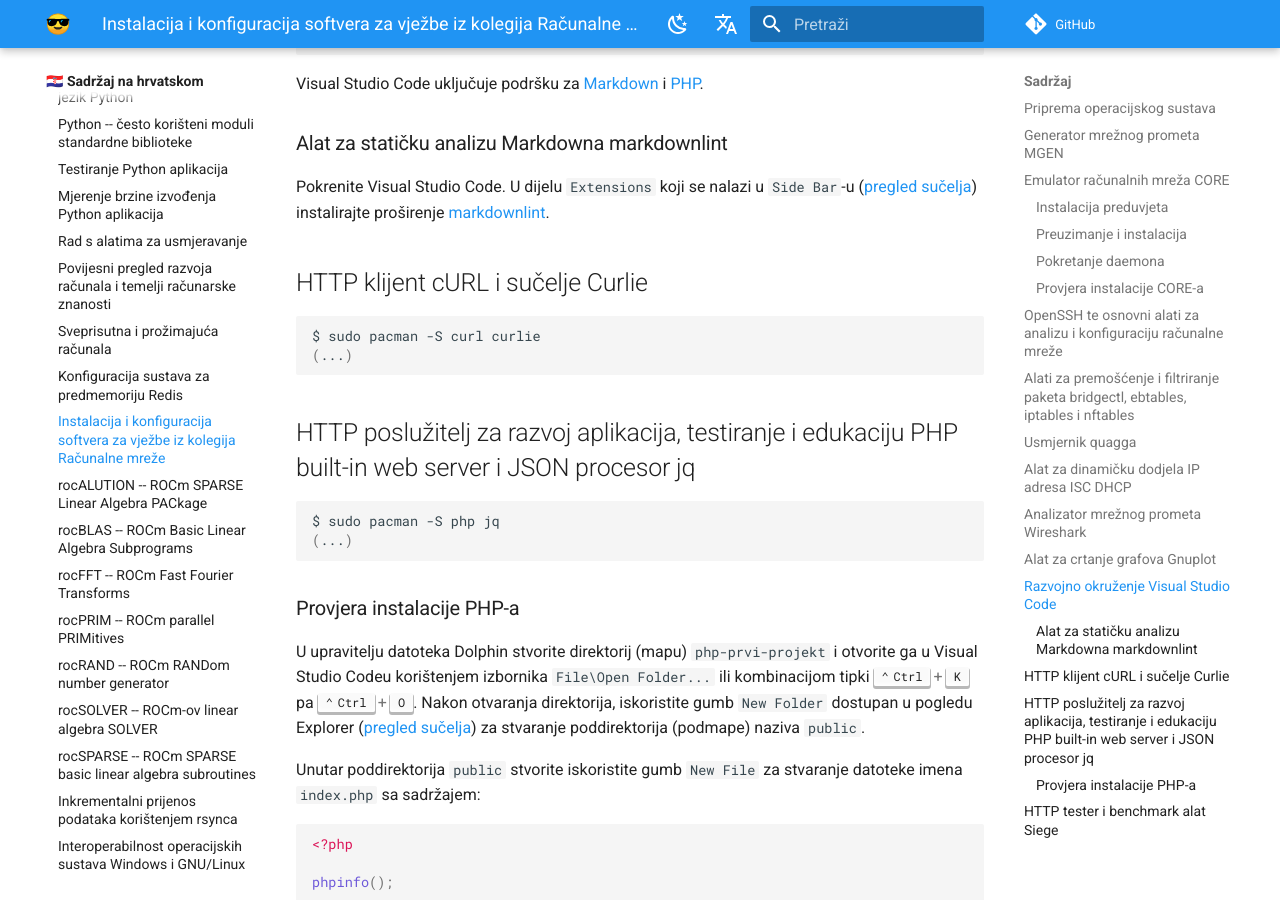
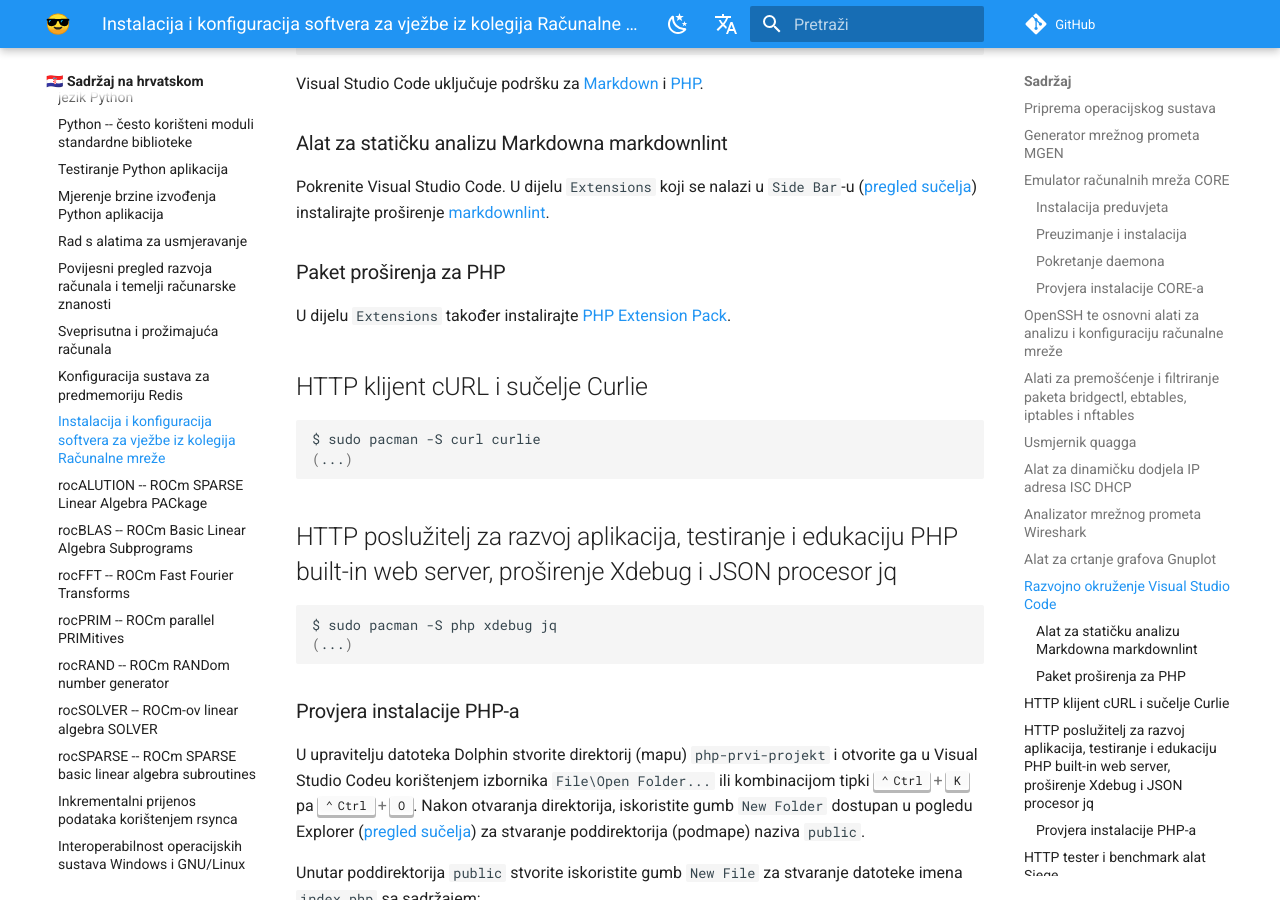
Before and after one commit to gaseri/website, an MkDocs documentation site: the page built from docs/hr/nastava/materijali/rm-instalacija-softvera-garuda-linux.md, in a window 1280 px wide and 900 px high, scrolled down 4242 px. Built offline with MkDocs 1.6.1 and Material for MkDocs 9.7.7, drawn with Linux system fonts in a browser that asks for light colours; comment, search, counter and statistics services are not loaded.

Commit message:
Added Xdebug to RM software

````diff
--- a/docs/hr/nastava/materijali/rm-instalacija-softvera-garuda-linux.md
+++ b/docs/hr/nastava/materijali/rm-instalacija-softvera-garuda-linux.md
@@ -178,6 +178,10 @@
 
 Pokrenite Visual Studio Code. U dijelu `Extensions` koji se nalazi u `Side Bar`-u ([pregled sučelja](https://code.visualstudio.com/docs/getstarted/userinterface)) instalirajte proširenje [markdownlint](https://marketplace.visualstudio.com/items?itemName=DavidAnson.vscode-markdownlint).
 
+### Paket proširenja za PHP
+
+U dijelu `Extensions` također instalirajte [PHP Extension Pack](https://marketplace.visualstudio.com/items?itemName=xdebug.php-pack).
+
 ## HTTP klijent cURL i sučelje Curlie
 
 ``` shell
@@ -185,10 +189,10 @@
 (...)
 ```
 
-## HTTP poslužitelj za razvoj aplikacija, testiranje i edukaciju PHP built-in web server i JSON procesor jq
+## HTTP poslužitelj za razvoj aplikacija, testiranje i edukaciju PHP built-in web server, proširenje Xdebug i JSON procesor jq
 
 ``` shell
-$ sudo pacman -S php jq
+$ sudo pacman -S php xdebug jq
 (...)
 ```
 
````
